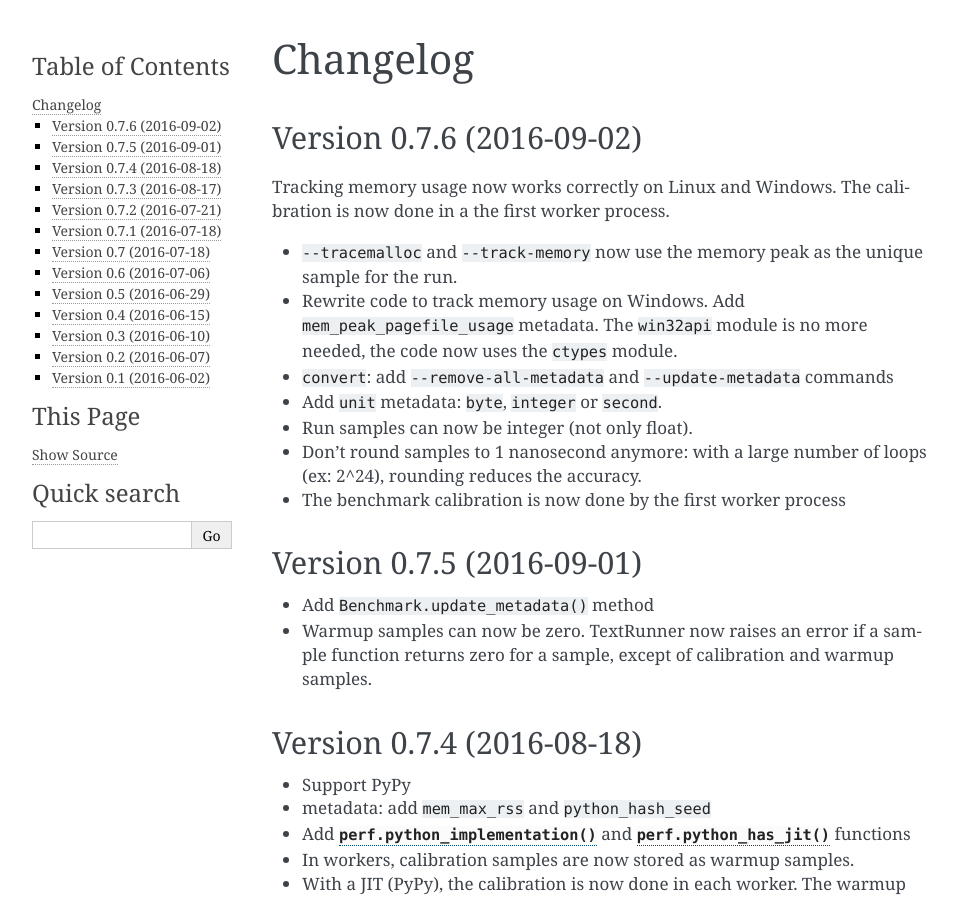
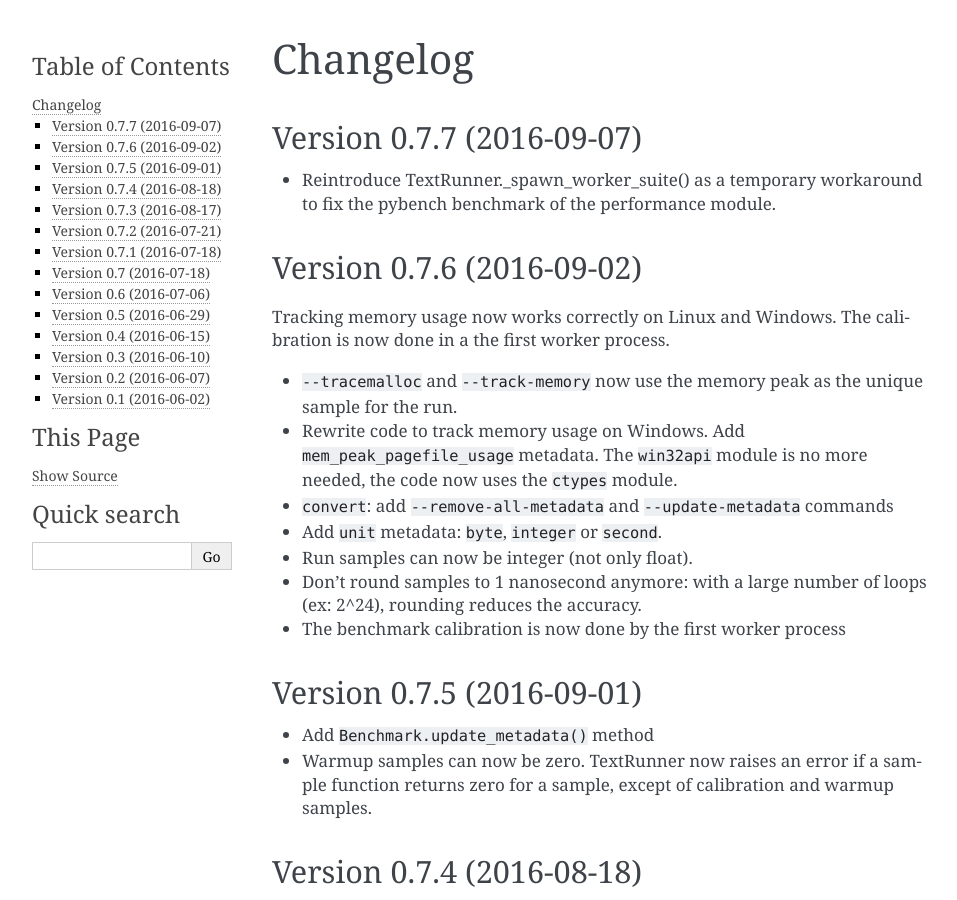
Before and after one commit to psf/pyperf, a Sphinx documentation site: the page built from doc/changelog.rst, in a window 1280 px wide and 900 px high. Shown: the whole window, without its empty margins (148-1105 px from the left). Built offline with Sphinx 7.4.7, drawn with Linux system fonts in a browser that asks for light colours.

Commit message:
prepare 0.7.7 release

```diff
--- a/doc/changelog.rst
+++ b/doc/changelog.rst
@@ -1,5 +1,11 @@
 Changelog
 =========
+
+Version 0.7.7 (2016-09-07)
+--------------------------
+
+* Reintroduce TextRunner._spawn_worker_suite() as a temporary workaround
+  to fix the pybench benchmark of the performance module.
 
 Version 0.7.6 (2016-09-02)
 --------------------------
```
